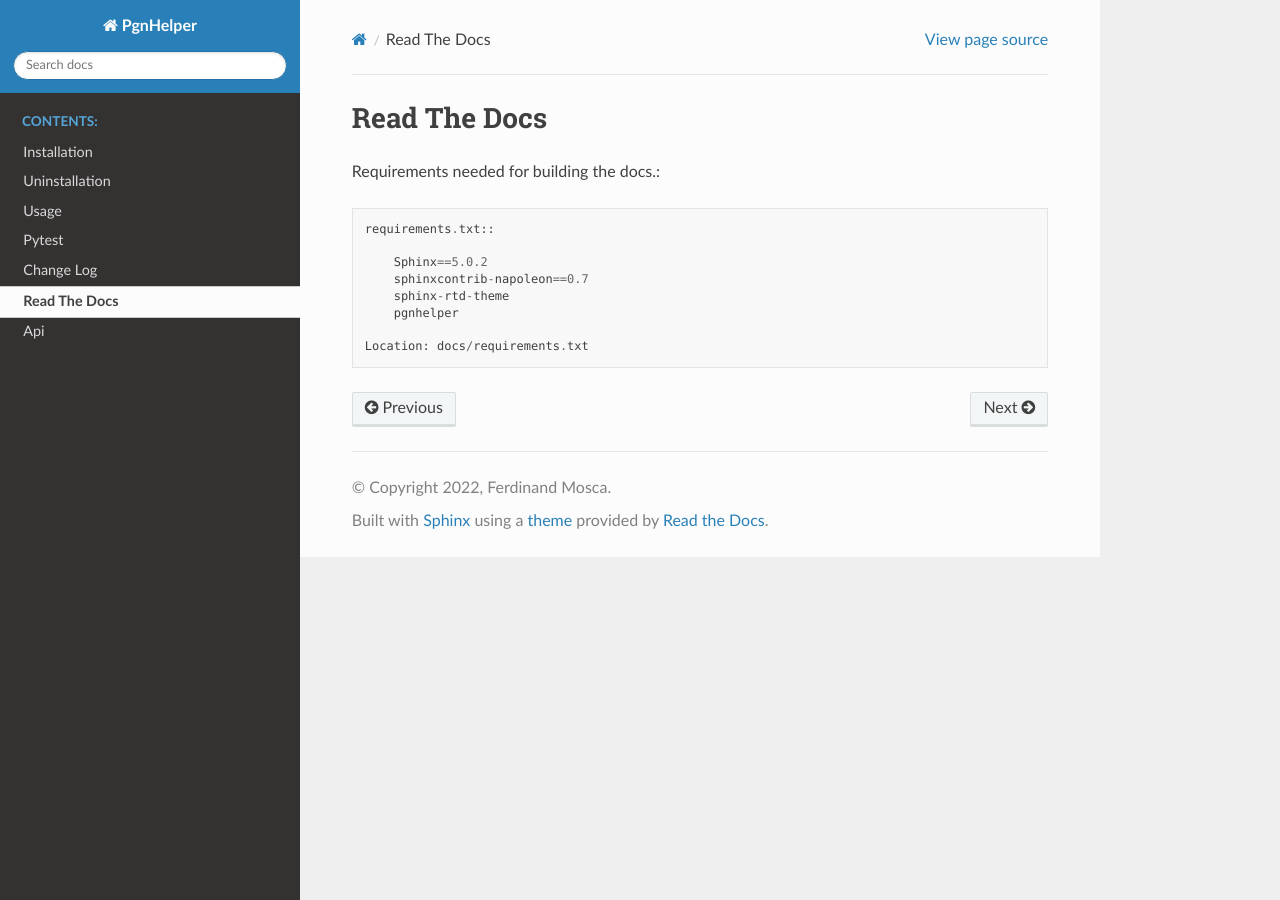
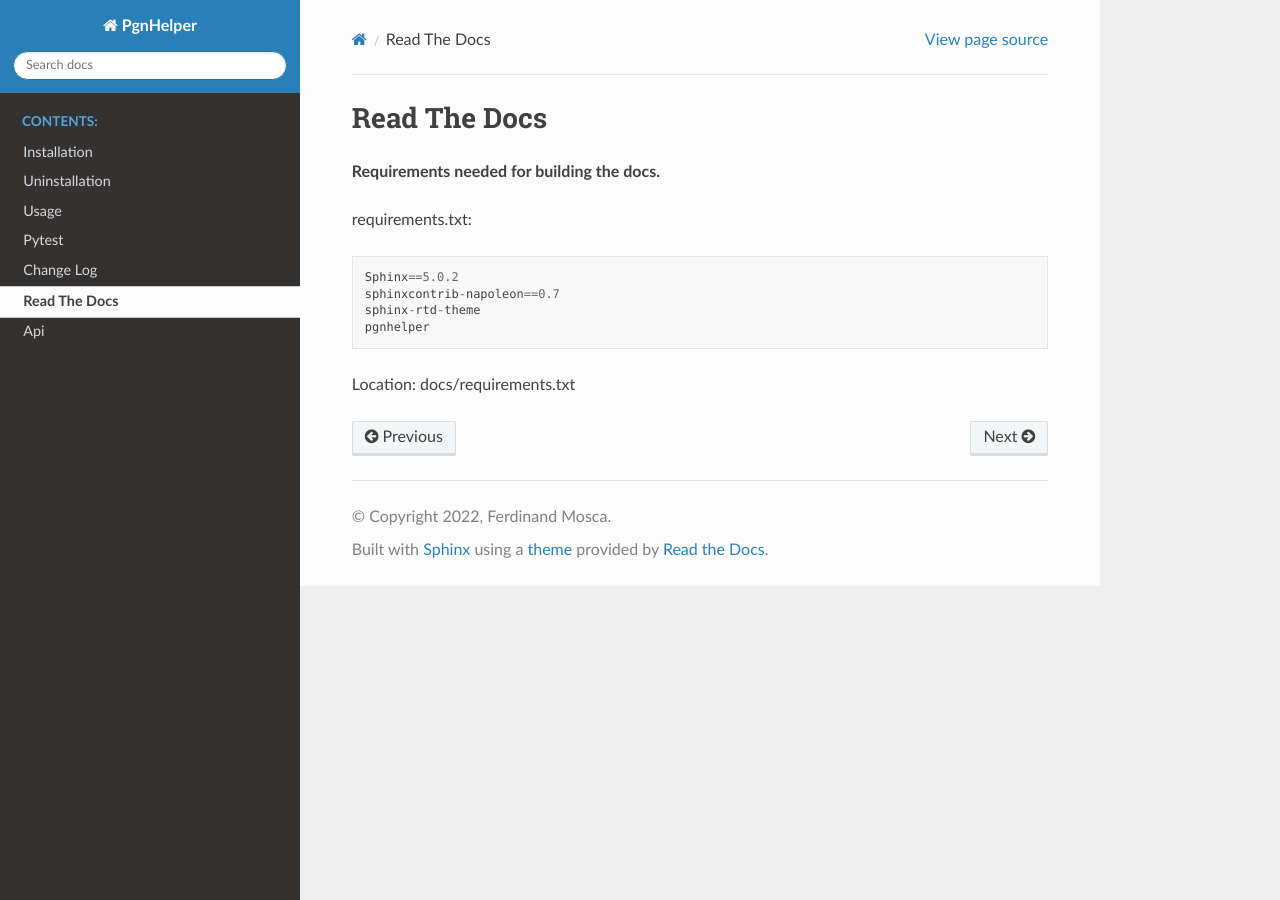
Before and after one commit to fsmosca/pgnhelper, a Sphinx documentation site: the page built from docs/readthedocs.rst, in a window 1280 px wide. Built offline with Sphinx 7.4.7 and the Read the Docs theme 2.0.0, drawn with Linux system fonts in a browser that asks for light colours.

```diff
--- a/docs/readthedocs.rst
+++ b/docs/readthedocs.rst
@@ -1,13 +1,13 @@
 Read The Docs
 =============
 
-Requirements needed for building the docs.::
+**Requirements needed for building the docs.**
 
-    requirements.txt::
+requirements.txt::
 
-        Sphinx==5.0.2
-        sphinxcontrib-napoleon==0.7
-        sphinx-rtd-theme
-        pgnhelper
+    Sphinx==5.0.2
+    sphinxcontrib-napoleon==0.7
+    sphinx-rtd-theme
+    pgnhelper
 
-    Location: docs/requirements.txt
+Location: docs/requirements.txt
```
